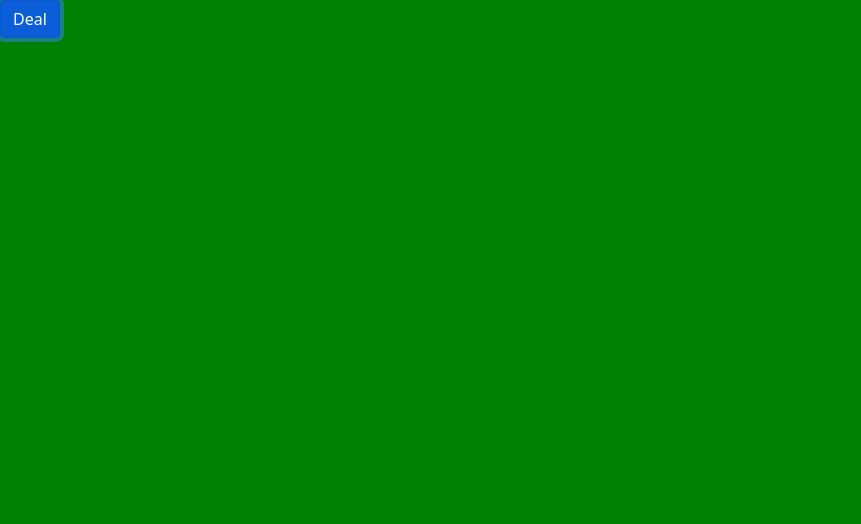
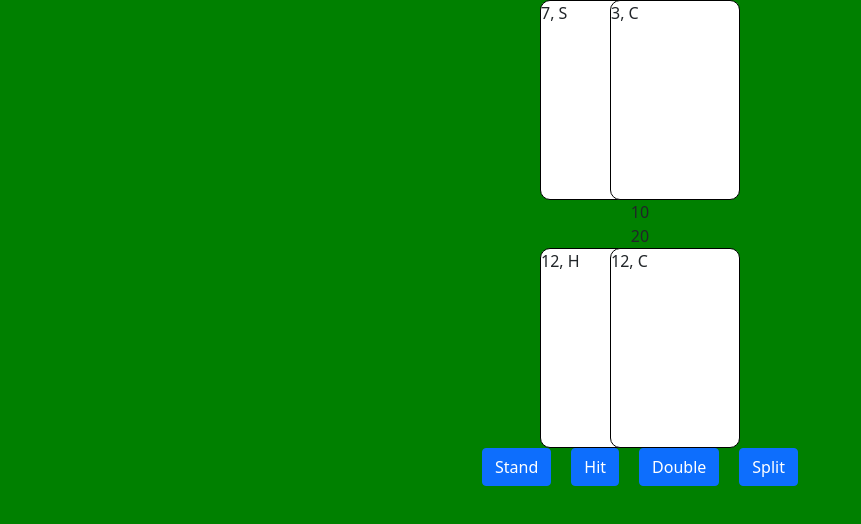
Before and after one commit to Ar0ma7/react-blackjack, a Next.js app: page / in a window 1280 px wide. Both pictures are taken after a click on the button "Deal". Shown: the top 524 px of the page, without its empty margins (0-861 px from the left). Built offline with nearby package versions, Linux system fonts and the light colour scheme.

Commit message:
feat: player action

```diff
--- a/src/components/Board.tsx
+++ b/src/components/Board.tsx
@@ -4,8 +4,10 @@ import styled from '@emotion/styled'
 import { Card } from '@/components/Card'
 import { Button } from 'react-bootstrap'
 import { PlayerAction, PlayerActionProps } from '@/components/PlayerAction'
+import { css } from '@emotion/react'
 
 export type BoardProps = {
+  isInGame: boolean
   deck: Deck
   player: {
     hand: CardType[]
@@ -18,29 +20,52 @@ export type BoardProps = {
   onClickDeal: () => void
 } & PlayerActionProps
 
-export const Board: React.FC<BoardProps> = React.memo(({ deck, player, dealer, onClickDeal }) => {
+export const Board: React.FC<BoardProps> = React.memo(
+  ({ isInGame, deck, player, dealer, displayActionList, onClickDeal, onClickAction }) => {
     return (
       <StyledBoard>
+        <div>
           <HandBox>
             {!!dealer.hand.length &&
-          dealer.hand.map((card, index) => <StyledCard key={index} {...{ card }} />)}
+              dealer.hand.map((card, index) => (
+                <CardWrapper key={index}>
+                  <Card {...{ card }} />
+                </CardWrapper>
+              ))}
           </HandBox>
+          <Sum>{dealer.sum}</Sum>
+        </div>
+        <div>
+          <Sum>{player.sum}</Sum>
           <HandBox>
             {!!player.hand.length &&
-          player.hand.map((card, index) => <StyledCard key={index} {...{ card }} />)}
+              player.hand.map((card, index) => (
+                <CardWrapper key={index}>
+                  <Card {...{ card }} />
+                </CardWrapper>
+              ))}
           </HandBox>
+        </div>
+        {!isInGame && (
           <Button variant='primary' onClick={onClickDeal}>
             Deal
           </Button>
-      <PlayerAction displayActionList={[]} onClickAction={() => {}} />
+        )}
+        <PlayerAction {...{ displayActionList, onClickAction }} />
       </StyledBoard>
     )
-})
+  },
+)
 Board.displayName = `Board`
 
 const StyledBoard = styled.div`
   background: green;
   height: 100vh;
+`
+
+const Sum = styled.div`
+  margin: 0 auto;
+  text-align: center;
 `
 
 const HandBox = styled.div`
@@ -49,6 +74,8 @@ const HandBox = styled.div`
   justify-content: center;
 `
 
-const StyledCard = styled(Card)`
-  margin-left: -20;
+const CardWrapper = styled.div`
+  &:not(:first-child) {
+    margin-left: -60px;
+  }
 `
--- a/src/components/Card.tsx
+++ b/src/components/Card.tsx
@@ -18,6 +18,7 @@ Card.displayName = `Card`
 const StyledCard = styled.div`
   border: 1px solid #000;
   border-radius: 10px;
+  background: #fff;
   width: 130px;
   height: 200px;
 `
--- a/src/components/container/BoardContainer.tsx
+++ b/src/components/container/BoardContainer.tsx
@@ -1,26 +1,37 @@
-import React from 'react'
+import React, { useState } from 'react'
 import { Card as CardType, PlayerAction } from '@/types/global'
 import styled from '@emotion/styled'
 import { Board } from '@/components/Board'
 import { useAppDispatch, useAppSelector, AppDispatch, gameSlice } from '@/modules'
 import { ACTION } from '@/scripts/variables'
+import sleep from '@/scripts/sleep'
 
 export const BoardContainer: React.FC = React.memo(() => {
   const dispatch: AppDispatch = useAppDispatch()
-  const { toggleGame, draw, clearHand } = gameSlice.actions
-  const { deck, player, dealer } = useAppSelector((state) => state.default)
+  const { toggleGame, draw, clearHand, setPlayerAction, playerAction } = gameSlice.actions
+  const { isInGame, deck, player, dealer, displayActionList } = useAppSelector(
+    (state) => state.default,
+  )
 
   const onClickDeal = (): void => {
     dispatch(toggleGame(true))
+    drawInitialHand()
+  }
+
+  const drawInitialHand = async () => {
+    for (let index = 1; index <= 2; index++) {
+      dispatch(draw('dealer'))
+      dispatch(draw('player'))
+    }
+    dispatch(setPlayerAction())
   }
 
   const onClickAction = (action: PlayerAction): void => {
-    switch (action) {
-      case ACTION.STAND:
-        dispatch(draw('player'))
-        break
-    }
+    dispatch(playerAction(action))
   }
-  return <Board {...{ deck, player, dealer, onClickDeal }} />
+
+  return (
+    <Board {...{ isInGame, deck, player, dealer, displayActionList, onClickDeal, onClickAction }} />
+  )
 })
 BoardContainer.displayName = `BoardContainer`
--- a/src/modules/index.ts
+++ b/src/modules/index.ts
@@ -1,5 +1,6 @@
-import { getDeck } from '@/scripts/getDeck'
-import { Deck, Card } from '@/types/global'
+import getDeck from '@/scripts/getDeck'
+import { ACTION } from '@/scripts/variables'
+import { Deck, Card, PlayerAction } from '@/types/global'
 import { configureStore, createSlice, PayloadAction } from '@reduxjs/toolkit'
 import { TypedUseSelectorHook, useDispatch, useSelector } from 'react-redux'
 
@@ -14,6 +15,7 @@ const initialState: {
     hand: Card[]
     sum: number
   }
+  displayActionList: PlayerAction[]
 } = {
   isInGame: false,
   deck: getDeck(),
@@ -25,6 +27,7 @@ const initialState: {
     hand: [],
     sum: 0,
   },
+  displayActionList: ['Stand', 'Hit', 'Double'],
 }
 
 export const gameSlice = createSlice({
@@ -57,11 +60,32 @@ export const gameSlice = createSlice({
         sum: 0,
       }
     },
-    stand(state) {},
-    hit(state) {},
-    double(state) {},
-    insurance(state) {},
-    split(state) {},
+    setPlayerAction(state) {
+      if (state.dealer.hand[0].num === 1) {
+        state.displayActionList = [...state.displayActionList, 'Insurance']
+      }
+      if (state.player.hand[0].num === state.player.hand[1].num) {
+        state.displayActionList = [...state.displayActionList, 'Split']
+      }
+    },
+    playerAction(state, action: PayloadAction<PlayerAction>) {
+      // draw
+      if ([ACTION.HIT, ACTION.DOUBLE].includes(action.payload)) {
+        state.player.hand.push(state.deck[0])
+        let temp = 0
+        state.player.hand.forEach((card) => {
+          temp += card.num >= 10 ? 10 : card.num
+        })
+        state.player.sum = temp
+        state.deck = state.deck.filter((_, index) => index !== 0)
+        state.displayActionList = ['Stand', 'Hit']
+      }
+      if (action.payload === ACTION.INSURANCE) {
+        state.displayActionList = ['Stand', 'Hit']
+      }
+      // if (action.payload === ACTION.SPLIT) {
+      // }
+    },
   },
 })
 
--- a/src/scripts/getDeck.ts
+++ b/src/scripts/getDeck.ts
@@ -2,10 +2,12 @@ import { Deck, Suit } from '@/types/global'
 import _ from 'lodash'
 import { SUIT } from './variables'
 
-export const getDeck = (deckNum = 1): Deck => {
+const getDeck = (deckNum = 1): Deck => {
   const numbers: number[] = [...new Array(13)].map((_, index) => index + 1)
   const suits: Suit[] = Object.values(SUIT)
   const deck: Deck = numbers.map((num) => suits.map((suit) => ({ num, suit }))).flat(1)
   const combinedDeck: Deck = [...new Array(deckNum)].map((v) => _.shuffle(deck)).flat(1)
   return combinedDeck
 }
+
+export default getDeck
--- /dev/null
+++ b/src/scripts/sleep.ts
@@ -0,0 +1,3 @@
+const sleep = (second: number) => new Promise((resolve) => setTimeout(resolve, second * 1000))
+
+export default sleep
```
Lines whose indentation alone changed are shown as unchanged.
